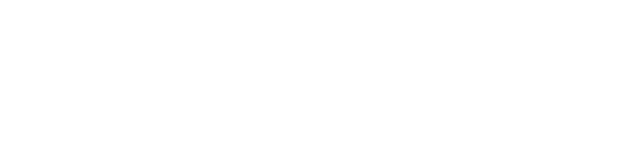
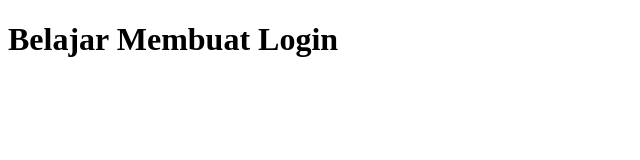
Before and after one commit to panji-boled/belajar-git2, a plain HTML site: page belajar.html in a window 1280 px wide. Shown: the whole page, without its empty margins (0-640 px from the left). Drawn offline with Linux system fonts and the light colour scheme.

Commit message:
add h1 belajar.html

```diff
--- a/belajar.html
+++ b/belajar.html
@@ -5,5 +5,7 @@
     <meta name="viewport" content="width=device-width, initial-scale=1.0" />
     <title>Belajar HTML</title>
   </head>
-  <body></body>
+  <body>
+    <h1>Belajar Membuat Login</h1>
+  </body>
 </html>
```
